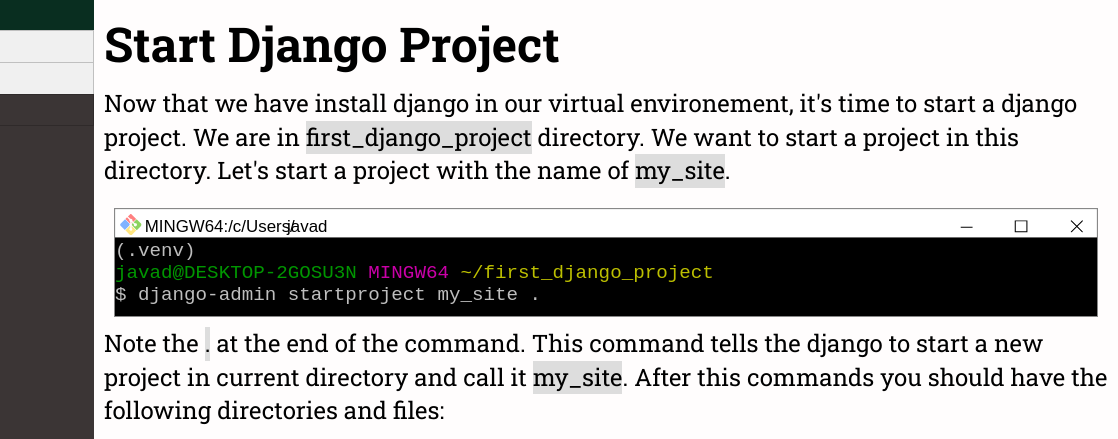
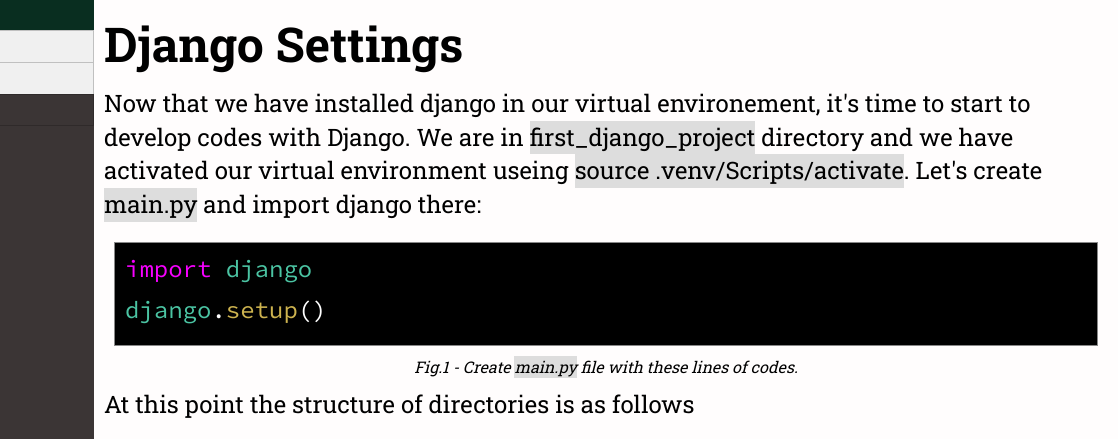
Before and after one commit to javadebadi/django-course, a plain HTML site: page docs/pages/hello_world.html in a window 1280 px wide. Shown: the top 439 px of the page, 162-1280 px from the left. Drawn offline with Linux system fonts and the light colour scheme; files that its build step writes are made by us from their sources.

Commit message:
Updated docs

```diff
--- a/docs/assets/css/style.css
+++ b/docs/assets/css/style.css
@@ -336,7 +336,7 @@ figure figcaption {
 
 .pagination li {
     min-width: 100px;
-    text-align:center;
+    text-align: center;
 }
 
 .pagination ul li:first-of-type {
@@ -345,7 +345,7 @@ figure figcaption {
 
 .pagination a {
     padding: 10px 20px;
-    font-size:1.2em;
+    font-size: 1.2em;
     text-decoration: none;
     color: white;
     background-color: green;
@@ -359,6 +359,29 @@ figure figcaption {
     background-color: rgb(117, 0, 68);
     border: 1px solid rgb(117, 0, 68);
 }
+
 .pagination ul li:last-of-type {
     float: right;
 }
+
+
+.code.python {
+    background: black;
+    border: 0.5px solid #888888;
+    margin: 10px 20px;
+    color: #ffffff;
+    background-size: 100%;
+    padding: 1% 0 1%;
+}
+
+.python.import {
+    color: rgb(247, 0, 255);
+}
+
+.python.module {
+    color: rgb(75, 196, 163);
+}
+
+.python.module-function {
+    color: rgb(205, 179, 79);
+}
--- a/docs/pages/hello_world.html
+++ b/docs/pages/hello_world.html
@@ -27,15 +27,22 @@
             </ul>
         </nav>
         <article class="content">
-             <h1>Start Django Project</h1>
-            <p>Now that we have install django in our virtual environement, it's time to start a django project. We are in <span class="inline-code">first_django_project</span> directory. We want to start a project in this directory. Let's start a project with the name of <span class="inline-code">my_site</span>.</p>
-            <div class="code git-bash">
-                <code class="bash">
-                    <div class="bash-line"><span>(.venv)</span></div>
-                    <div class="bash-line"><span class="bash-ps1">javad@DESKTOP-2GOSU3N</span><span class="bash-ps2"> MINGW64</span><span class="bash-pwd"> ~/first_django_project</span></div>
-                    <div class="bash-line"><span clas="bash-prompt">$ django-admin startproject my_site .</span></div>
-                </code>
-            </div>
+             <h1>Django Settings</h1>
+            <p>Now that we have installed django in our virtual environement, it's time to start to develop codes with Django. We are in <span class="inline-code">first_django_project</span> directory and we have activated our virtual environment useing <span class="inline-code">source .venv/Scripts/activate</span>. Let's create <span class="inline-code">main.py</span> and import django there:</p>
+            <figure class="img-code-block">
+                <div class="code python">
+                    <code>
+                        <p class="code-line-left"><span class="python import">import</span> <span class="python module">django</span></p>
+                        <p class="code-line-left"><span class="python module">django</span>.<span class="python module-function">setup</span>()</p>
+                    </code>
+                </div>
+                <figcaption>Fig.1 - Create <span class="inline-code">main.py</span> file with these lines of codes.</figcaption>
+            </figure>
+            <p>At this point the structure of directories is as follows</p>
+            <figure class="img-block">
+                <img width="80%" alt="directory structure (main)" src="assets/images/dir_main.svg">
+                <figcaption>Fig.2 - Structure of directories after creating <span class="inline-code">main.py</span> file.</figcaption>
+            </figure>
             <p>Note the <span class="inline-code">.</span> at the end of the command. This command tells the django to start a new project in current directory and call it <span class="inline-code">my_site</span>. After this commands you should have the following directories and files:</p>
             <h1>Templates</h1>
             <p>Django is a web framework. Thus, it needs a mechanism to generate HTML pages. HTML pages which django can generate have two parts:</p>
```
Also changed, not shown: docs/assets/images/dir_main.svg (added).
